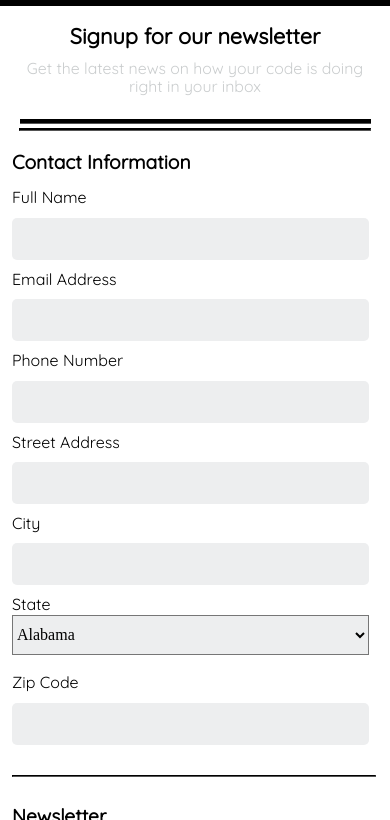
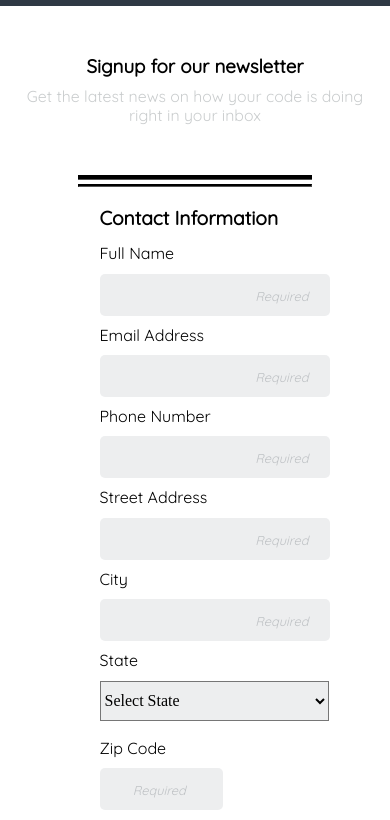
Before and after one commit to codeDerek/Treehouse-Project-3, a plain HTML site: page index.html in a window 390 px wide. Shown: the part 62-882 px from the top of the page. Drawn offline with Linux system fonts and the light colour scheme.

Commit message:
added required programming, focus animation, begun 768px media query

```diff
--- a/CSS/styles.css
+++ b/CSS/styles.css
@@ -1,18 +1,22 @@
 html, body {
   padding: 0;
   margin: 0;
+}
+
+:focus {
+  outline-color: blue;
 }
 
 header {
   display: flex;
   justify-content: center;
   align-self: center;
-  background: black;
+  background: #2f3944;
   color: white;
   padding: 10px 0;
   font-size: .6em;
   font-family: 'Quicksand', sans-serif;
-  margin:0;
+  margin: 0;
 }
 
 .divider1 {
@@ -30,7 +34,7 @@ justify-content: center;
   display: flex;
   border-color: black;
   border-top-width: 2px;
-  width: 89.5%;
+  width: 89%;
   margin-top: 4px;
   margin-bottom: 10px;
 }
@@ -48,7 +52,9 @@ justify-content: center;
   font-size: .9em;
   font-family: 'Quicksand', sans-serif;
 }
+
 h2 {
+  font-size: 1.3em;
   margin-bottom: 10px;
   font-family: 'Quicksand', sans-serif;
 }
@@ -69,8 +75,7 @@ form {
   flex: 0 1 auto;
 }
 
-input {
-}
+input {}
 
 .contact-group,
 .newsletter-group {
@@ -100,20 +105,24 @@ input {
   flex-wrap: wrap;
   width: 98%;
   height: 40px;
-  background-color: rgb(237,238,239);
+  background-color: rgb(237, 238, 239);
+  margin-top: 10px;
+}
+
+option {
+  color: rgb(237, 238, 239);
 }
 
 textarea {
-  background: rgb(237,238,239);
+  background: rgb(237, 238, 239);
   border-radius: 5px;
   border: none;
   display: flex;
   width: 100%;
   height: 80px;
   font-family: 'Quicksand', sans-serif;
+  transition: 1s;
 }
-
-
 
 #full-name,
 #email,
@@ -121,17 +130,32 @@ textarea {
 #address,
 #city,
 #zip-code {
-  background-color: rgb(237,238,239);
+  background-color: rgb(237, 238, 239);
   height: 40px;
   width: 97%;
   margin-bottom: 10px;
   border: none;
   border-radius: 5px;
+  transition: 1s ease-in-out;
   font-family: 'Quicksand', sans-serif;
 }
 
+
+#zip-code {
+  display: flex;
+  width: 51%;
+}
+
+input::placeholder {
+  font-size: .8em;
+  color: #bfc2c5;
+  text-align: right;
+  padding-right: 20px;
+  font-style: italic;
+}
+
 form legend {
-  font-weight: bold;
+  font-weight: bolder;
   font-size: 1.2em;
   padding-bottom: 10px;
   padding-top: 10px;
@@ -141,6 +165,7 @@ form legend {
 input[type="radio"], input[type="checkbox"] {
   margin-bottom: 10px;
   margin-right: 10px;
+  transition: 1s;
 }
 
 input[type="submit"] {
@@ -160,14 +185,51 @@ margin-top: 30px;
   display: flex;
   justify-content: center;
   font-family: 'Quicksand', sans-serif;
-
 }
 
 .bottom {
   display: flex;
   height: 200px;
+  transition: 1s;
 }
 
 label {
   font-family: 'Quicksand', sans-serif;
 }
+
+
+@media (min-width: 768px) {}
+
+h1 {
+  font-size: .5em;
+}
+
+.signup {
+  flex-direction: column;
+  justify-content: center;
+  margin-bottom: 35px;
+}
+
+h2 {
+  text-align: center;
+  margin-top: 50px;
+}
+
+.divider1 {
+width: 60%;
+}
+
+.divider2 {
+  width: 59.5%;
+}
+
+.contact-group {
+  width: 60%;
+padding-left: 25%;
+}
+
+hr {
+  width: 60%;
+}
+
+}
--- a/index.html
+++ b/index.html
@@ -27,17 +27,20 @@
       <legend>Contact Information</legend>
 
       <label for="full-name">Full Name</label>
-        <input type="text" id="full-name" name="full-name" value="">
+      <input type="text" id="full-name" name="full-name" placeholder="Required" required>
       <label for="email">Email Address</label>
-        <input type="email" id="email" name="email" value="">
+      <input type="email" id="email" name="email" placeholder="Required" required>
       <label for="phone-number">Phone Number</label>
-    <input type="tel" id="phone-number" name="phone-number" value="">
+      <input type="tel" id="phone-number" name="phone-number" placeholder="Required" required>
       <label for="address">Street Address</label>
-  <input type="text" id="address" name="address" value="">
+      <input type="text" id="address" name="address" placeholder="Required" required>
       <label for="city">City</label>
-    <input type="text" id="city" name="city" value="">
+      <input type="text" id="city" name="city" placeholder="Required" required>
       <label for="state-selection">State</label>
-        <select id="state" id="state" name="state" value="Choose State">
+      <select id="state" id="state" name="state" placeholder="Choose State">
+        <option value="" disabled selected>
+          Select State
+          </option>
         <option value="AL">Alabama</option>
         <option value="AK">Alaska</option>
         <option value="AZ">Arizona</option>
@@ -90,8 +93,8 @@
         <option value="WI">Wisconsin</option>
         <option value="WY">Wyoming</option>
       </select><br>
-        <label for="zip-code">Zip Code</label>
-        <input type="number" id="zip-code" name="zip-code" value="">
+      <label for="zip-code" required>Zip Code</label>
+      <input type="number" id="zip-code" name="zip-code" placeholder="Required">
       <hr class="divider3">
     </fieldset>
 
```
Lines whose indentation alone changed are shown as unchanged.
